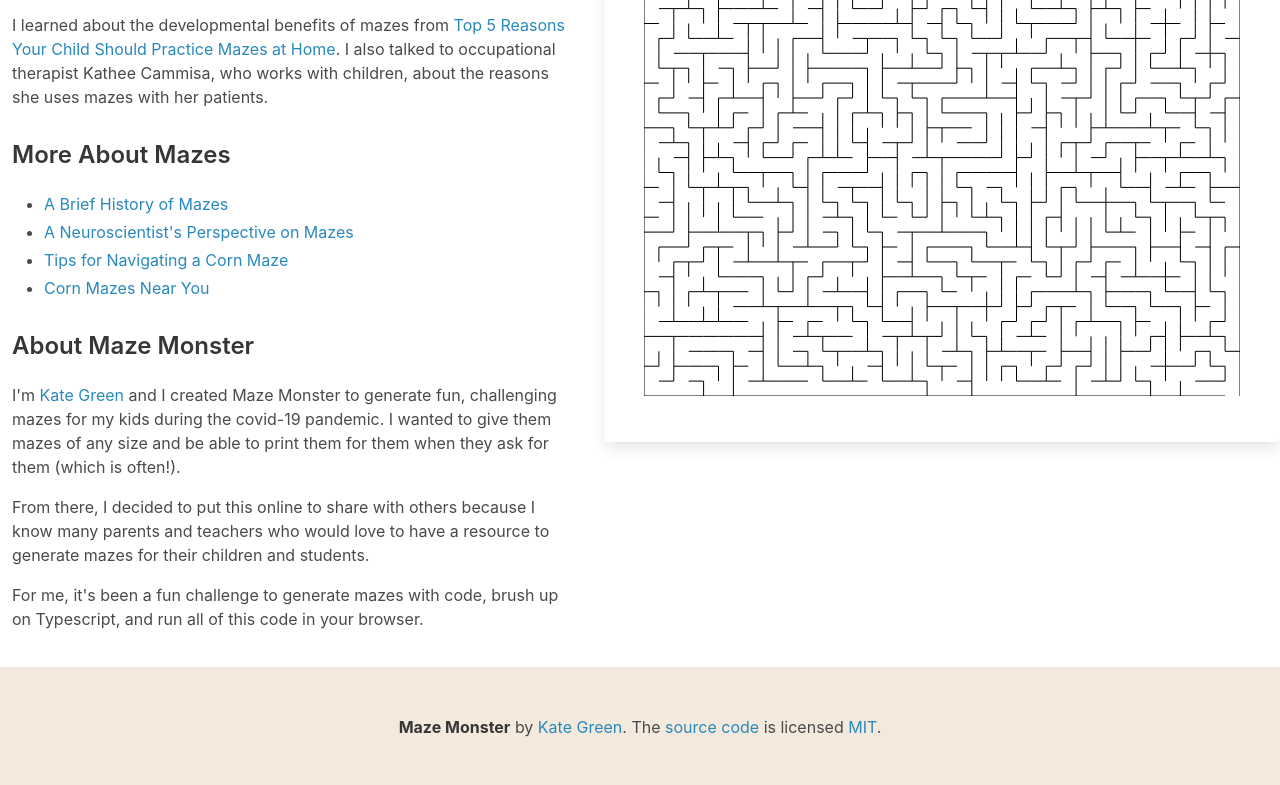
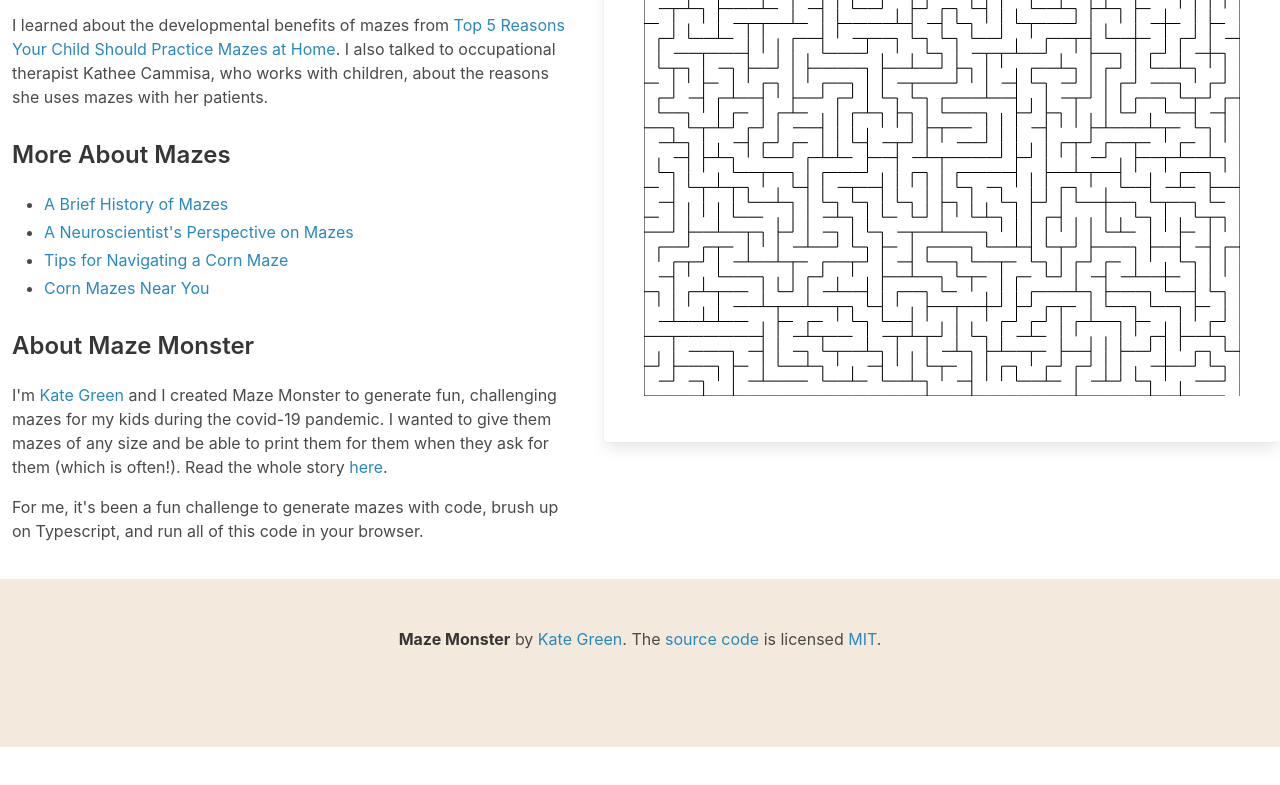
Before and after one commit to 4kategreen/mazes, a website with bundled scripts: page index.html in a window 1280 px wide. Shown: the part 519-1304 px from the top of the page. After the commit the page ends 1266 px from the top, so only its background shows below. Built offline with nearby package versions, Linux system fonts and the light colour scheme.

Commit message:
adding link to my blog

```diff
--- a/index.html
+++ b/index.html
@@ -58,9 +58,7 @@
 	      </ul>
 
 	      <h3 class="title is-h3">About Maze Monster</h3>
-	      <p class="block">I'm <a href="https://kategreen.codes">Kate Green</a> and I created Maze Monster to generate fun, challenging mazes for my kids during the covid-19 pandemic. I wanted to give them mazes of any size and be able to print them for them when they ask for them (which is often!).</p>
-
-	      <p class="block">From there, I decided to put this online to share with others because I know many parents and teachers who would love to have a resource to generate mazes for their children and students.</p>
+	      <p class="block">I'm <a href="https://www.kategreen.codes">Kate Green</a> and I created Maze Monster to generate fun, challenging mazes for my kids during the covid-19 pandemic. I wanted to give them mazes of any size and be able to print them for them when they ask for them (which is often!). Read the whole story <a href="https://www.kategreen.codes/2021/08/27/introducing-mazemonster/">here</a>.</p>
 
 	      <p class="block">For me, it's been a fun challenge to generate mazes with code, brush up on Typescript, and run all of this code in your browser.</p>
 	    </div>
--- a/package.json
+++ b/package.json
@@ -1,6 +1,6 @@
 {
   "name": "maze-monster",
-  "version": "2.3.0",
+  "version": "2.3.1",
   "description": "",
   "main": "index.js",
   "scripts": {
```
